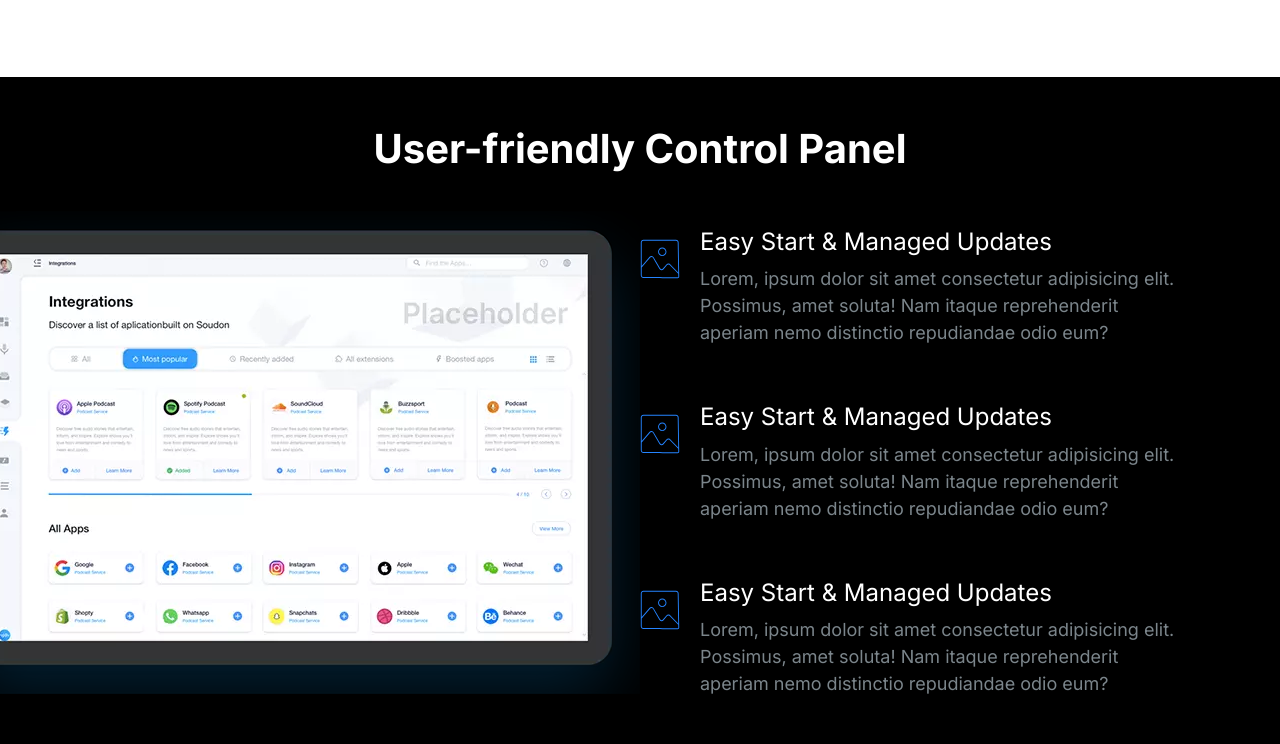
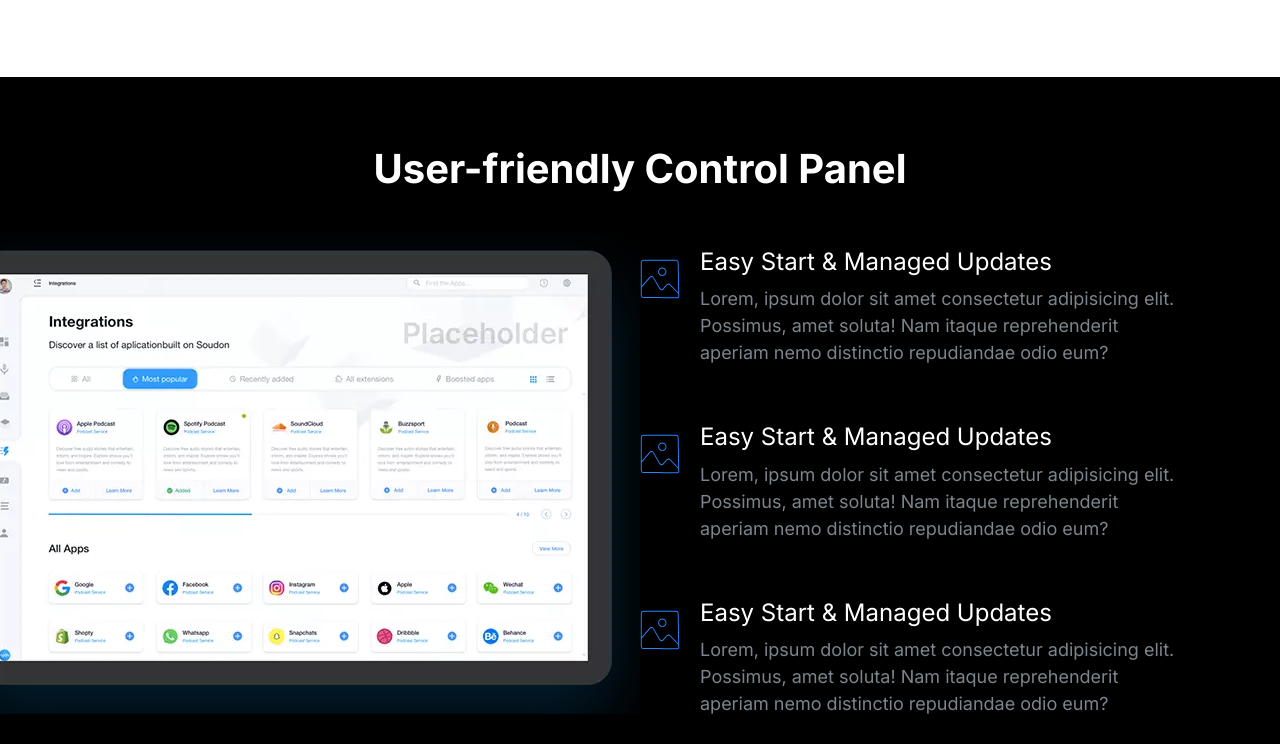
Before and after one commit to oooodanyaprivet/Moshify, a website built with Parcel: page index.html in a window 1280 px wide. Shown: the part 3296-4040 px from the top of the page. Built offline with nearby package versions, Linux system fonts and the light colour scheme.

Commit message:
add padding to showcase block

```diff
--- a/css/styles.css
+++ b/css/styles.css
@@ -830,6 +830,10 @@ a {
 
 /* Showcase Block */
 
+.block-showcase {
+  padding-top: 7rem;
+}
+
 .block-showcase__image > img {
   width: 100%;
 }
```
